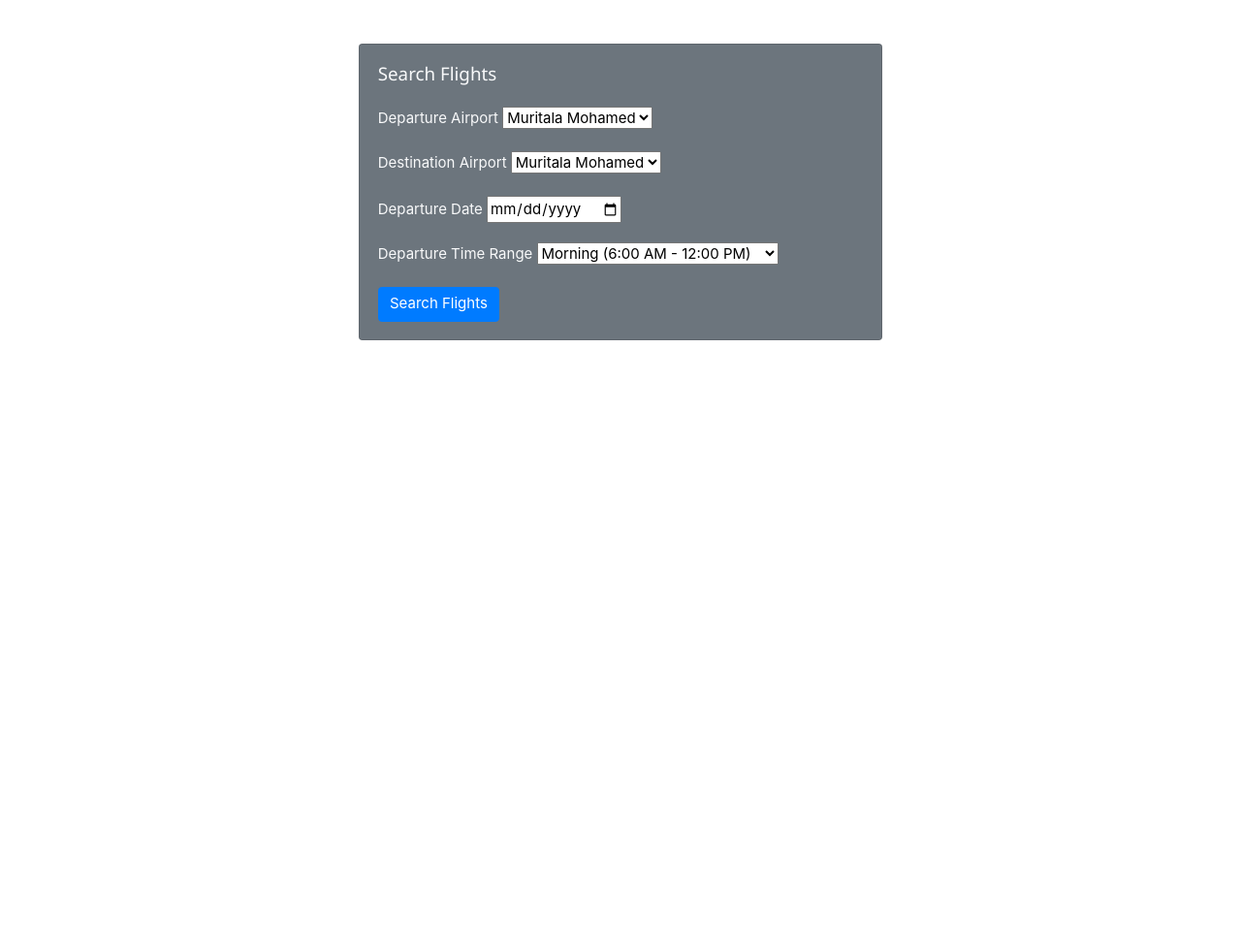
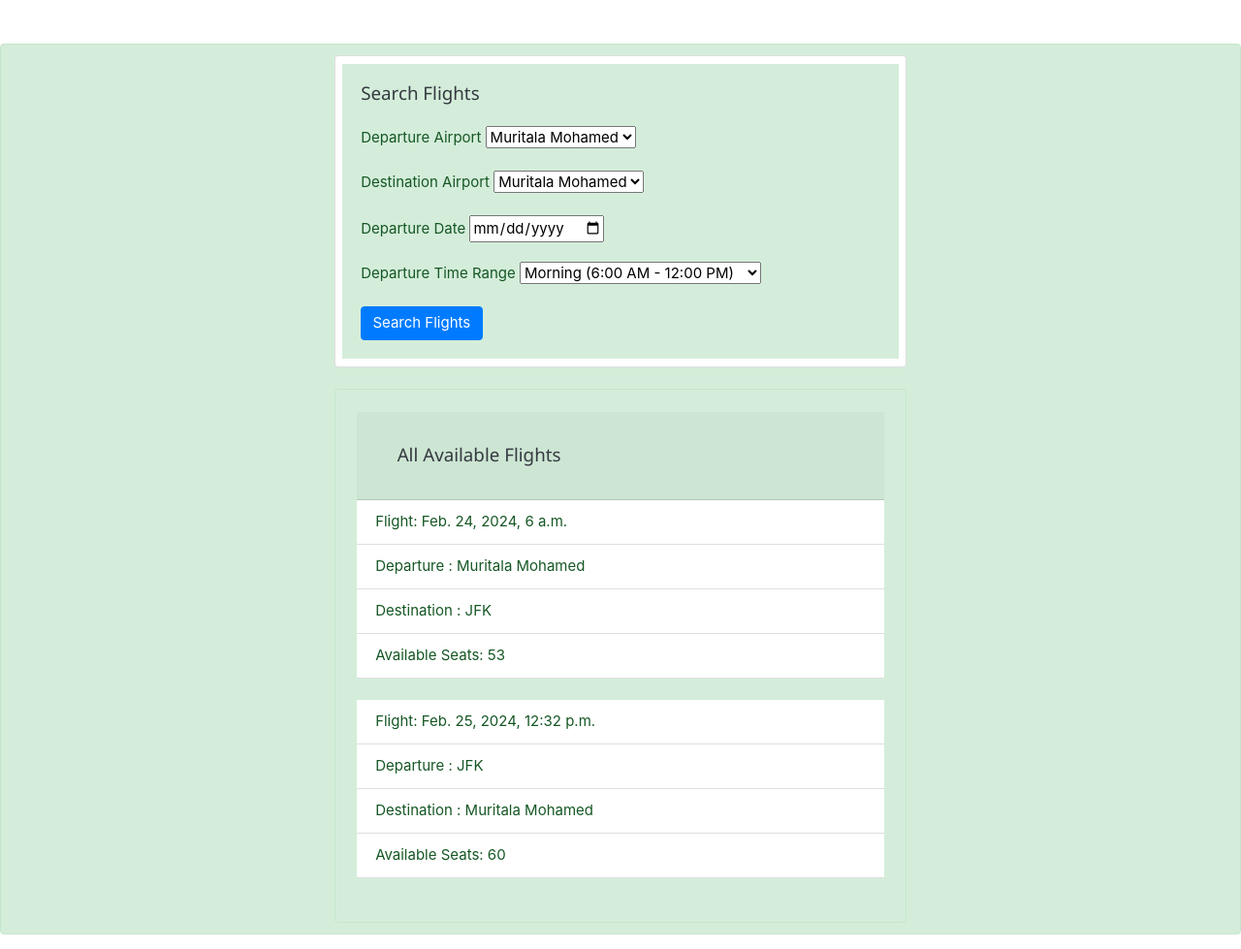
Before and after one commit to skillyboy/flightbookingapp, a Django app: page /search_flights/ in a window 1280 px wide. Shown: the whole page at 97% size. Before the commit the page ends 351 px from the top, so only its background shows below. Run offline with Django 5.2, Linux system fonts and the light colour scheme; data comes from the database, SQL or seed files in the repository; both versions use the stored data as it was after the commit; some libraries are stand-ins or nearby versions.

Commit message:
Optimize SearchFlightsView class in views.py

```diff
--- a/flightapp/templates/base.html
+++ b/flightapp/templates/base.html
@@ -11,7 +11,7 @@
     <link rel='stylesheet' href='https://fonts.googleapis.com/css?family=Roboto'>
     <link rel="stylesheet" href="https://cdnjs.cloudflare.com/ajax/libs/font-awesome/4.7.0/css/font-awesome.min.css">
     <link rel="stylesheet" href="https://stackpath.bootstrapcdn.com/bootstrap/4.4.1/css/bootstrap.min.css" integrity="sha384-Vkoo8x4CGsO3+Hhxv8T/Q5PaXtkKtu6ug5TOeNV6gBiFeWPGFN9MuhOf23Q9Ifjh" crossorigin="anonymous">
-    <title>POLL | {% block title %} {% endblock title %}</title>
+    <title>Assignment | {% block title %} {% endblock title %}</title>
   </head>
   <body>
                                   <!-- header section  -->
@@ -35,38 +35,6 @@
 
     <script src="https://cdnjs.cloudflare.com/ajax/libs/axios/1.0.0-alpha.1/axios.min.js"></script>
 
-<script>
-  const pollhere = document.querySelector('.pollhere');
-  pollbtn.addEventListener('click', ()=>{
-  axios.get('/pollview/')
-  .then((resp)=>{
-    pollhere.innerHTML = resp.data
-  })
-  .catch((err)=>{
-    console.log(err)
-    })
-  })
-
-  <script>
-document.addEventListener('DOMContentLoaded', function() {
-  // Show/hide return options based on trip type selection
-  const tripTypeRadio = document.querySelectorAll('input[name="trip_type"]');
-  const returnOptions = document.getElementById('return_options');
-  const returnTimeRange = document.getElementById('return_time_range');
-
-  tripTypeRadio.forEach(function(radio) {
-    radio.addEventListener('change', function() {
-      if (this.value === 'return') {
-        returnOptions.style.display = 'block';
-        returnTimeRange.style.display = 'block';
-      } else {
-        returnOptions.style.display = 'none';
-        returnTimeRange.style.display = 'none';
-      }
-    });
-  });
-});
-</script>
 
 </script>
 
--- a/flightapp/templates/search_flights.html
+++ b/flightapp/templates/search_flights.html
@@ -9,12 +9,12 @@ Search Flight
 {% block content %}
 
 <!-- Search Flights Form -->
-<div class="container mt-5">
-    <div class="row">
+<div class="container-fluid mt-5">
+    <div class="row alert alert-success">
       <div class="col-md-6 offset-md-3">
-        <div class="card bg-secondary text-light">
-          <div class="card-body">
-            <h5 class="card-title mb-4">Search Flights</h5>
+        <div class="card text-light">
+          <div class="card-body alert-success m-2">
+            <h5 class="card-title mb-4 text-dark">Search Flights</h5>
             <form method="GET" action="{% url 'search_flights' %}">
                 {% csrf_token %}
                 <div class="form-group">
@@ -37,6 +37,23 @@ Search Flight
             </form>
           </div>
         </div>
+        <br>
+
+        <div class="card p-4 alert-success">
+          <div class="card-header">
+            <h5 class="card-title m-4 text-dark">All Available Flights</h5>
+          </div>
+          {% for flight in allflights %}
+          <ul class="list-group list-group-flush">
+            <li class="list-group-item">Flight: {{ flight.departure_datetime }}</li>
+            <li class="list-group-item">Departure : {{ flight.origin }}</li>
+            <li class="list-group-item">Destination : {{ flight.destination }}</li>
+            <li class="list-group-item">Available Seats: {{ flight.available_seats }}</li>
+          </ul>
+          <br>
+          {% endfor %}
+
+        </div>
       </div>
     </div>
 </div>
--- a/flightapp/views.py
+++ b/flightapp/views.py
@@ -93,8 +93,10 @@ def dashboard(request):
 class SearchFlightsView(View):
     def get(self, request):
         form = FlightSearchForm(request.GET)
-        try:
-            if form.is_valid():
+        context = {'form': form}
+
+        if form.is_valid():
+            try:
                 date = form.cleaned_data['departure_date']
                 time = form.cleaned_data['departure_time_range']
                 time_ranges = {
@@ -103,18 +105,25 @@ class SearchFlightsView(View):
                     'evening': ('18:00:00', '23:59:59'),
                 }
                 start_time, end_time = time_ranges.get(time, (None, None))
+
                 if start_time and end_time:
-                    flights = Flight.objects.filter(departure_datetime__date=date, departure_datetime__time__gte=start_time, departure_datetime__time__lte=end_time)
+                    flights = Flight.objects.filter(
+                        departure_datetime__date=date,
+                        departure_datetime__time__gte=start_time,
+                        departure_datetime__time__lte=end_time
+                    )
                     if flights.exists():
                         return render(request, 'flight_list.html', {'flights': flights})
                     else:
                         messages.warning(request, "No flights available for the selected date and time range.")
                 else:
                     messages.error(request, "Invalid time range selected.")
-        except Exception as e:
-            messages.error(request, f"An error occurred: {str(e)}")
-            return HttpResponseServerError("Internal Server Error")
-        return render(request, 'search_flights.html', {'form': form})
+            except Exception as e:
+                messages.error(request, f"An error occurred: {str(e)}")
+                return HttpResponseServerError("Internal Server Error")
+
+        context['allflights'] = Flight.objects.all()
+        return render(request, 'search_flights.html', context)
 
 class BookFlightView(LoginRequiredMixin, View):
     def post(self, request, flight_id):
```
Also changed, not shown: flightapp/templates/dashboard.html (+10 -7 lines), project/settings.py (+15 -31 lines), db.sqlite3.
